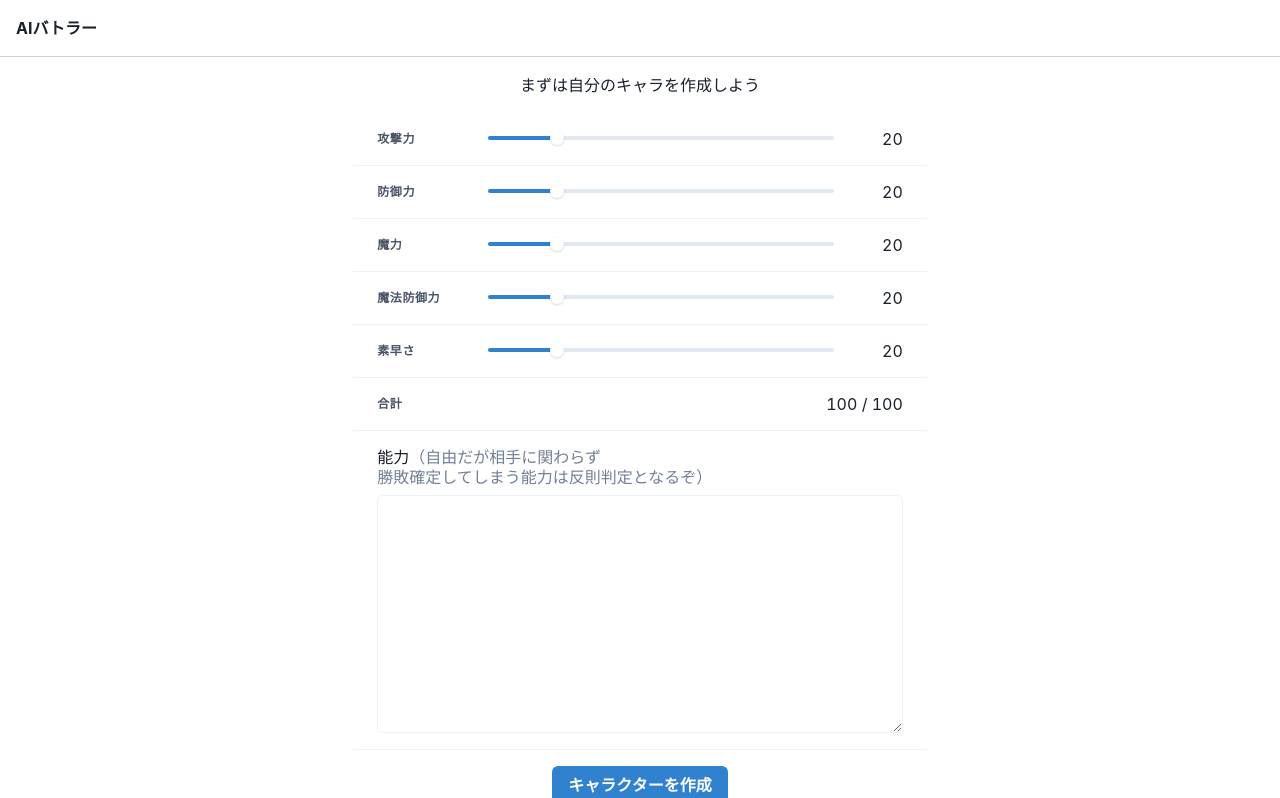
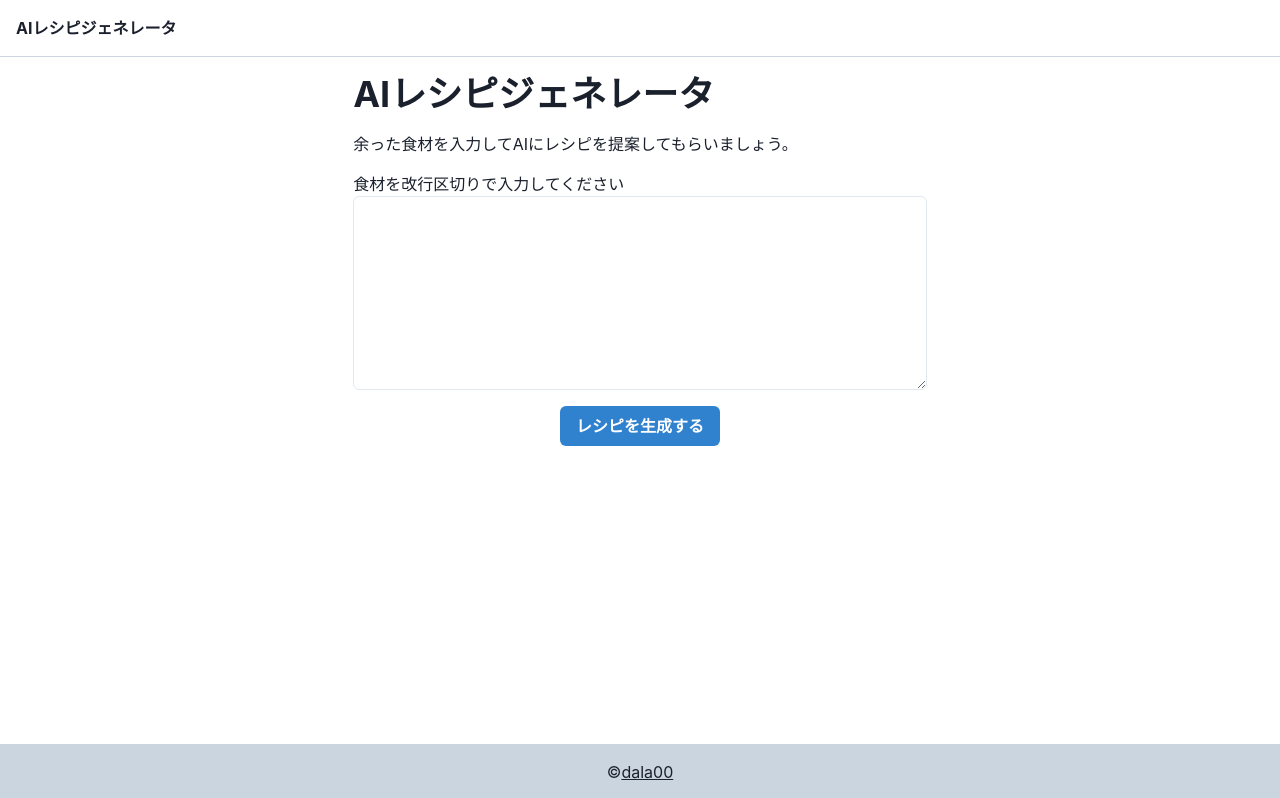
Before and after one commit to dala00/ai-recipe, a Next.js app: page / in a window 1280 px wide. Shown: the top 798 px of the page. Built offline with nearby package versions, Linux system fonts and the light colour scheme.

Commit message:
最初のページ作成

```diff
--- a/src/components/Layout.tsx
+++ b/src/components/Layout.tsx
@@ -9,9 +9,8 @@ type Props = {
 }
 
 export default function Layout({ children }: Props) {
-  const title = 'AIバトラー'
-  const description =
-    '作ったキャラをChatGPTのAIジャッジに判定してもらって戦わせるゲーム'
+  const title = 'AIレシピジェネレータ'
+  const description = '余った食材からAIがレシピを考えてくれるサービスです。'
 
   return (
     <>
@@ -23,7 +22,7 @@ export default function Layout({ children }: Props) {
         <meta property="og:description" content={description} />
         <link rel="icon" href="/favicon.ico" />
       </Head>
-      <Script
+      {/* <Script
         id="gtm"
         strategy="afterInteractive"
         dangerouslySetInnerHTML={{
@@ -35,7 +34,7 @@ export default function Layout({ children }: Props) {
       })(window,document,'script','dataLayer','GTM-M8DFDZV');
       `,
         }}
-      />
+      /> */}
       <Box display="flex" flexDirection="column" minHeight="100vh">
         <Box
           flexGrow={0}
@@ -45,7 +44,7 @@ export default function Layout({ children }: Props) {
           mb={4}
           fontWeight="bold"
         >
-          <Link href="/">AIバトラー</Link>
+          <Link href="/">{title}</Link>
         </Box>
         <Box flexGrow={1}>{children}</Box>
         <Box flexGrow={0} textAlign="center" background="gray.300" p={4} mt={6}>
--- /dev/null
+++ b/src/pages/api/recipe/[id].ts
@@ -0,0 +1,27 @@
+import type { NextApiRequest, NextApiResponse } from 'next'
+import { prisma } from '@/lib/db'
+import { GetRecipeResponseData } from '@/types/response/recipe'
+
+type Query = {
+  id: string
+}
+
+export default async function battle(
+  req: NextApiRequest,
+  res: NextApiResponse<GetRecipeResponseData>
+) {
+  const { id } = req.body as Query
+
+  const recipe = await prisma.recipe.findFirst({
+    where: {
+      id,
+    },
+  })
+
+  if (!recipe) {
+    res.status(404).end('Not found')
+    return
+  }
+
+  res.status(200).json({ recipe })
+}
--- a/src/pages/index.tsx
+++ b/src/pages/index.tsx
@@ -3,81 +3,38 @@ import {
   Box,
   Button,
   Container,
+  Heading,
   Spinner,
-  Table,
-  TableContainer,
-  Tbody,
-  Td,
   Text,
   Textarea,
-  Th,
-  Tr,
-  useToast,
 } from '@chakra-ui/react'
-import { FormEvent, useCallback, useEffect, useState } from 'react'
-import StatusSlider from '@/components/StatusSlider'
-import { EditCharacter } from '@/types/entity/Character'
+import { FormEvent, useCallback, useState } from 'react'
 import axios from 'axios'
-import {
-  GetCharacterResponseData,
-  StoreCharacterResponseData,
-} from '@/types/response/character'
-import { ResultResponseData } from '@/types/response/response'
-import Link from 'next/link'
-
-const characterIdKey = 'characterId'
+import { GenerateRecipeResponseData } from '@/types/response/recipe'
+import { GenerateRecipeRequestData } from '@/types/request/recipe'
+import { useRouter } from 'next/router'
 
 export default function Home() {
-  const toast = useToast()
-  const [characterId, setCharacterId] = useState('')
-  const [character, setCharacter] = useState<EditCharacter>({
-    power: 20,
-    guard: 20,
-    magicPower: 20,
-    magicGuard: 20,
-    speed: 20,
-    skill: '',
-  })
+  const router = useRouter()
+  const [ingredients, setIngredients] = useState('')
   const [isSending, setIsSending] = useState(false)
-  const statusSum =
-    character.power +
-    character.guard +
-    character.magicPower +
-    character.magicGuard +
-    character.speed
 
-  const initialize = useCallback(async () => {
-    const storedCharacterId = localStorage.getItem(characterIdKey)
-    if (!storedCharacterId) {
-      return
+  const create = useCallback(
+    async (e: FormEvent<HTMLFormElement>) => {
+      e.preventDefault()
+      setIsSending(true)
+
+      const data: GenerateRecipeRequestData = {
+        ingredients: ingredients.split(/\n/),
       }
 
       const response = await axios
-      .get<GetCharacterResponseData>(`/api/character/${storedCharacterId}`)
+        .post<GenerateRecipeResponseData>('/api/recipe/generate', data)
         .catch((error) => {
           console.error(error)
           return null
         })
-    if (!response) {
-      return
-    }
 
-    setCharacterId(response.data.character.id)
-    setCharacter(response.data.character)
-  }, [])
-
-  useEffect(() => {
-    initialize()
-  }, [])
-
-  const create = useCallback(async () => {
-    setIsSending(true)
-    const response = await axios
-      .post<StoreCharacterResponseData>('/api/character/store', { character })
-      .catch((error) => {
-        console.error(error)
-        return null
-      })
       setIsSending(false)
 
       if (!response) {
@@ -85,181 +42,38 @@ export default function Home() {
         return
       }
 
-    setCharacterId(response.data.character.id)
-    localStorage.setItem(characterIdKey, response.data.character.id)
-
-    toast({
-      title: '登録しました。対戦しに行ってみよう！',
-      status: 'success',
-      duration: 5000,
-      isClosable: true,
-    })
-  }, [character])
-
-  const update = useCallback(async () => {
-    setIsSending(true)
-    const response = await axios
-      .post<ResultResponseData>(`/api/character/${characterId}/update`, {
-        character,
-      })
-      .catch((error) => {
-        console.error(error)
-        return null
-      })
-    setIsSending(false)
-
-    if (!response) {
-      alert('エラーが発生しました。')
-      return
-    }
-
-    toast({
-      title: '更新しました',
-      status: 'success',
-      duration: 5000,
-      isClosable: true,
-    })
-  }, [character, characterId])
-
-  const onSubmit = useCallback(
-    async (e: FormEvent<HTMLFormElement>) => {
-      e.preventDefault()
-
-      if (characterId === '') {
-        create()
-      } else {
-        update()
-      }
+      router.push(`/repice/${response.data.recipe.id}`)
     },
-    [character, characterId]
+    [ingredients]
   )
 
   return (
     <>
       <Container>
-        {!characterId && (
-          <Box textAlign="center" pb={4}>
-            まずは自分のキャラを作成しよう
+        <Heading>AIレシピジェネレータ</Heading>
+        <Text mt={4}>
+          余った食材を入力してAIにレシピを提案してもらいましょう。
+        </Text>
+        <Box mt={4}>
+          <form onSubmit={create}>
+            <Box>食材を改行区切りで入力してください</Box>
+            <Box>
+              <Textarea
+                value={ingredients}
+                rows={8}
+                onChange={(e) => setIngredients(e.target.value)}
+              />
             </Box>
-        )}
-        <form onSubmit={onSubmit}>
-          <TableContainer>
-            <Table variant="simple">
-              <Tbody>
-                <Tr>
-                  <Th width="50px">攻撃力</Th>
-                  <Td>
-                    <StatusSlider
-                      value={character.power}
-                      onChange={(power) =>
-                        setCharacter({ ...character, power })
-                      }
-                    />
-                  </Td>
-                  <Td width="30px">{character.power}</Td>
-                </Tr>
-                <Tr>
-                  <Th>防御力</Th>
-                  <Td>
-                    <StatusSlider
-                      value={character.guard}
-                      onChange={(guard) =>
-                        setCharacter({ ...character, guard })
-                      }
-                    />
-                  </Td>
-                  <Td>{character.guard}</Td>
-                </Tr>
-                <Tr>
-                  <Th>魔力</Th>
-                  <Td>
-                    <StatusSlider
-                      value={character.magicPower}
-                      onChange={(magicPower) =>
-                        setCharacter({ ...character, magicPower })
-                      }
-                    />
-                  </Td>
-                  <Td>{character.magicPower}</Td>
-                </Tr>
-                <Tr>
-                  <Th>魔法防御力</Th>
-                  <Td>
-                    <StatusSlider
-                      value={character.magicGuard}
-                      onChange={(magicGuard) =>
-                        setCharacter({ ...character, magicGuard })
-                      }
-                    />
-                  </Td>
-                  <Td>{character.magicGuard}</Td>
-                </Tr>
-                <Tr>
-                  <Th>素早さ</Th>
-                  <Td>
-                    <StatusSlider
-                      value={character.speed}
-                      onChange={(speed) =>
-                        setCharacter({ ...character, speed })
-                      }
-                    />
-                  </Td>
-                  <Td>{character.speed}</Td>
-                </Tr>
-                <Tr>
-                  <Th>合計</Th>
-                  <Td colSpan={2} textAlign="right">
-                    <Text color={statusSum > 100 ? 'red' : ''} display="inline">
-                      {statusSum}
-                    </Text>{' '}
-                    / 100
-                  </Td>
-                </Tr>
-                <Tr>
-                  <Td colSpan={3}>
-                    <Box textTransform="uppercase">
-                      能力
-                      <Box as="span" color="gray.500">
-                        （自由だが相手に関わらず
-                        <br />
-                        勝敗確定してしまう能力は
-                        <Box display={{ md: 'none' }} />
-                        反則判定となるぞ）
-                      </Box>
-                    </Box>
-                    <Textarea
-                      mt={2}
-                      value={character.skill}
-                      rows={10}
-                      onChange={(e) =>
-                        setCharacter({ ...character, skill: e.target.value })
-                      }
-                    />
-                  </Td>
-                </Tr>
-              </Tbody>
-            </Table>
-          </TableContainer>
             <Box mt={4} textAlign="center">
               {isSending ? (
                 <Spinner />
               ) : (
-              <Button
-                type="submit"
-                colorScheme="blue"
-                isDisabled={statusSum > 100}
-              >
-                {characterId === '' ? <>キャラクターを作成</> : <>更新する</>}
+                <Button type="submit" colorScheme="blue">
+                  レシピを生成する
                 </Button>
               )}
             </Box>
           </form>
-        <Box textAlign="center" mt={8}>
-          <Link passHref href="/battle">
-            <Button type="button" colorScheme="teal">
-              対戦しにいく！
-            </Button>
-          </Link>
         </Box>
       </Container>
     </>
--- a/src/types/response/recipe.ts
+++ b/src/types/response/recipe.ts
@@ -3,3 +3,7 @@ import { Recipe } from '@prisma/client'
 export type GenerateRecipeResponseData = {
   recipe: Recipe
 }
+
+export type GetRecipeResponseData = {
+  recipe: Recipe
+}
```
Also changed, not shown: src/pages/recipe/[id].tsx (+13 -65 lines), public/images/kachi.png (deleted), public/images/make.png (deleted). Lines whose indentation alone changed are shown as unchanged.
